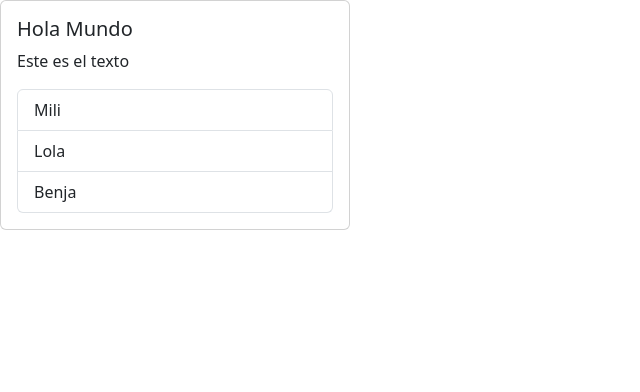
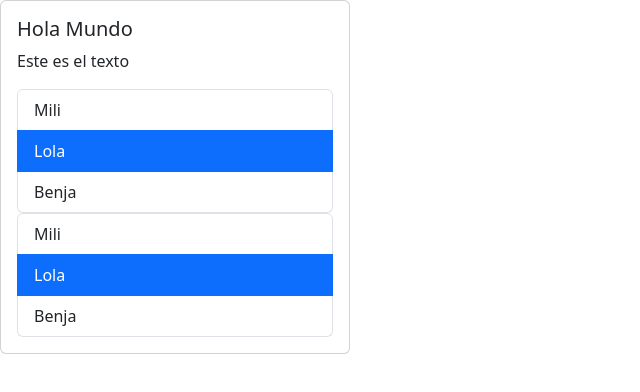
Before and after one commit to B3NJ4KILLER/Curso-React, a React (Vite) app: page / in a window 1280 px wide. Shown: the top 392 px of the page, without its empty margins (0-640 px from the left). Built offline with nearby package versions, Linux system fonts and the light colour scheme.

Commit message:
Gestion de Estado

```diff
--- a/src/App.tsx
+++ b/src/App.tsx
@@ -7,6 +7,7 @@
     <Card>
       <CardBody title="Hola Mundo" text="Este es el texto" />
       <List data={list} />
+      <List data={list} />
     </Card>
   );
 }
--- a/src/components/List.tsx
+++ b/src/components/List.tsx
@@ -1,20 +1,23 @@
-import { MouseEvent } from "react";
+import { MouseEvent, useState } from "react";
 
 type Props = {
   data: string[];
 };
 
 function List({ data }: Props) {
-  const handleClick = (e: string) => {
-    console.log(e);
+  // let index = 1;
+  const [index, setIndex] = useState(1);
+  const handleClick = (i: number) => {
+    //
+    setIndex(i);
   };
   return (
     <ul className="list-group">
-      {data.map((elemento) => (
+      {data.map((elemento, i) => (
         <li
-          onClick={() => handleClick(elemento)}
+          onClick={() => handleClick(i)}
           key={elemento}
-          className="list-group-item"
+          className={`list-group-item ${index == i ? "active" : ""}`}
         >
           {elemento}
         </li>
```
